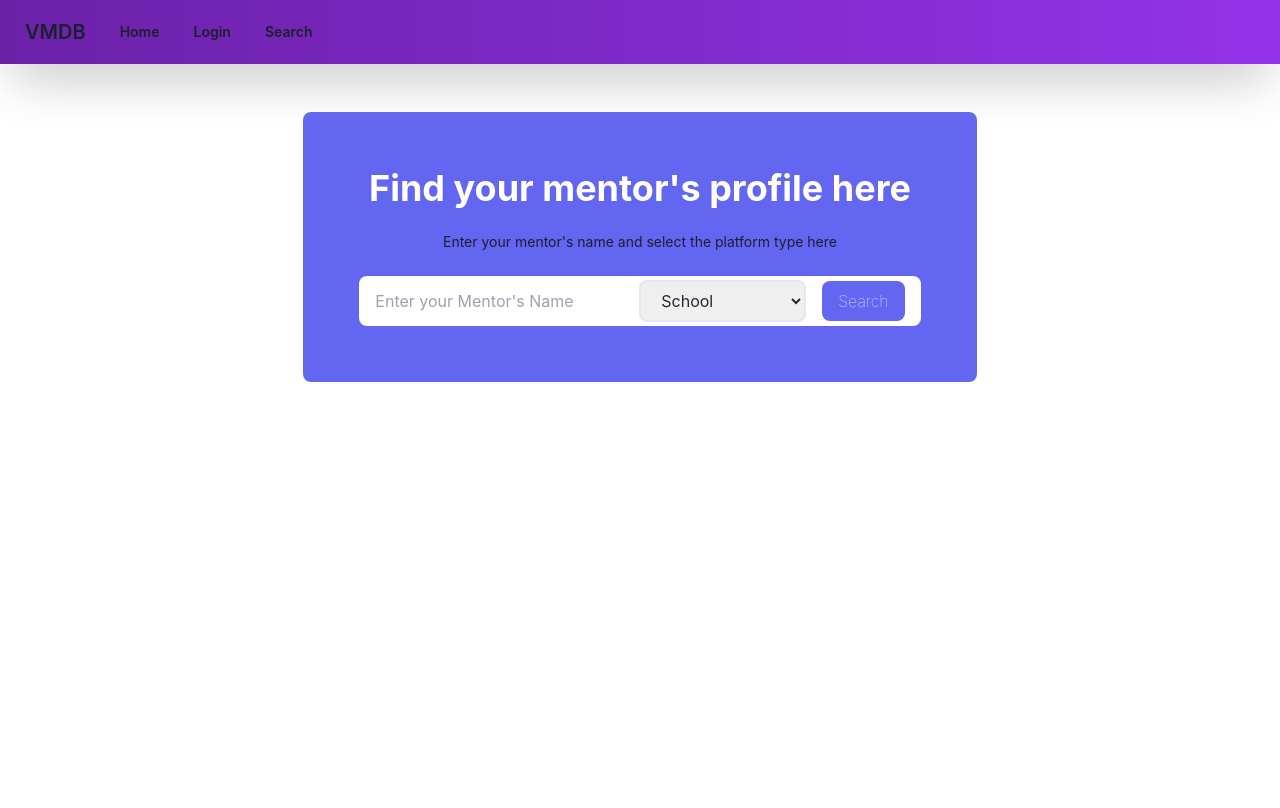
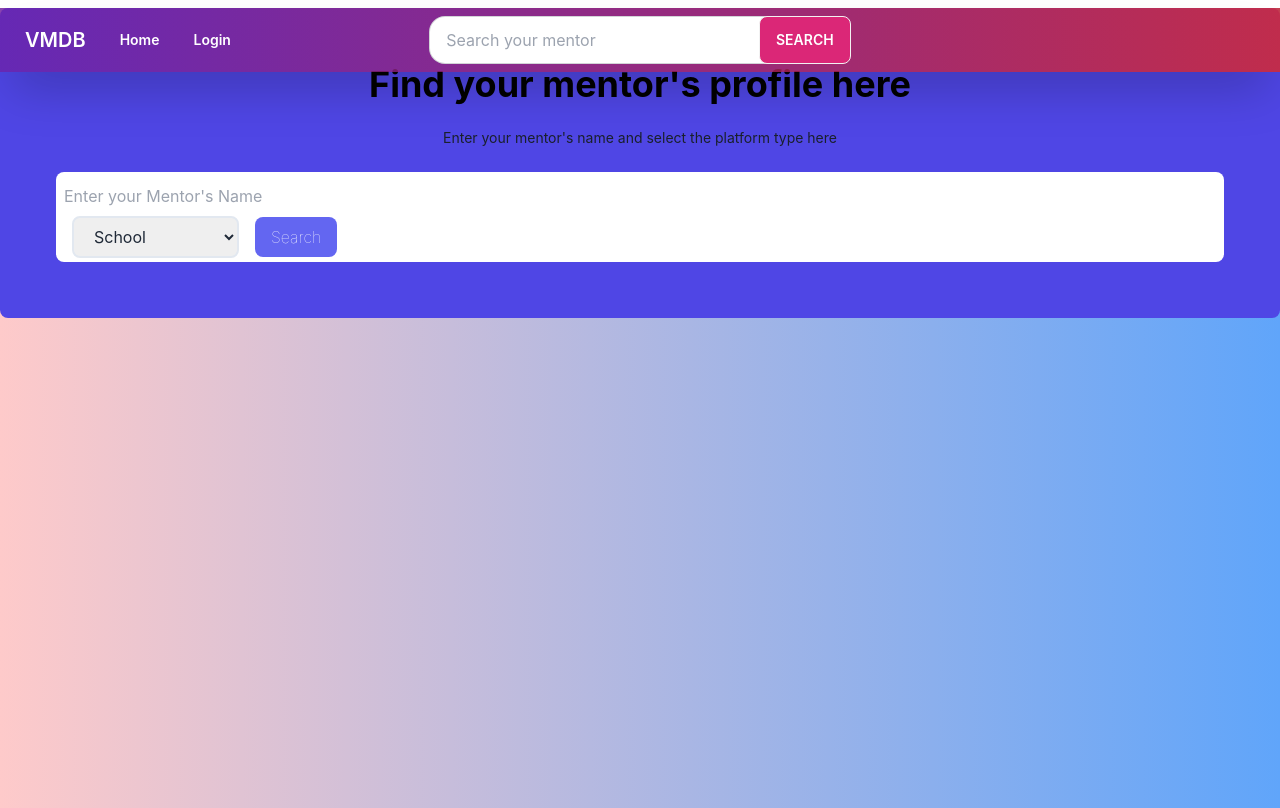
Before and after one commit to ArifinRafi/Virtual_mentor_database-VMDB-, a React (Create React App) app: page /Search in a window 1280 px wide. Built offline with nearby package versions, Linux system fonts and the light colour scheme.

Commit message:
navbar updated

```diff
--- a/src/App.js
+++ b/src/App.js
@@ -5,6 +5,7 @@ import Navbar from './pages/Navbar';
 import Signup from './pages/Signup';
 import Home from './pages/Home'
 import Search from './pages/Search';
+import Profile from './pages/Profile';
 
 function App() {
   const router = createBrowserRouter([
@@ -12,7 +13,8 @@ function App() {
     {path:'/Signup', element: <Signup></Signup>},
     {path:'/', element: <Home></Home>},
     {path:'/Home', element: <Home></Home>},
-    {path:'/Search', element: <Search></Search>}
+    {path:'/Search', element: <Search></Search>},
+    {path:'/Profile', element: <Profile></Profile>}
   ])
   return (
     <div className="App">
--- /dev/null
+++ b/src/components/Carousel.css
@@ -0,0 +1,12 @@
+.banner {
+    content:'';
+    position:absolute;
+    left:0; top:0;
+    width:100%; height:100%;
+    display:inline-block;
+    background: -moz-linear-gradient(top, rgba(0,47,75,0.5) 0%, rgba(220, 66, 37, 0.5) 100%);
+    filter: progid:DXImageTransform.Microsoft.gradient( startColorstr='#002f4b', endColorstr='#00000000',GradientType=0 ); /* IE6-9 */
+  }
+  .img-gradient img{
+    display:block;
+  }
--- a/src/components/Carousel.js
+++ b/src/components/Carousel.js
@@ -1,24 +1,28 @@
 import React from 'react';
 import banner1 from '../images/roboway.jpg'
+import './Carousel.css'
+import Navbar from '../pages/Navbar';
 
 const Carousel = () => {
     return (
         <div>
-            <div className="carousel w-full">
+            <div className="carousel w-full ">
+              <Navbar></Navbar>
   <div id="slide1" className="carousel-item relative w-full">
-    <img src={banner1} className="w-full" />
-    <div className="absolute flex justify-between transform -translate-y-1/2 left-5 right-5 top-1/2">
-      <a href="#slide4" className="btn btn-circle">❮</a>
+    <img src={banner1} className="w-full banner" />
+    <div className="absolute flex justify-between transform -translate-y-1/2 right-5 bottom-1">
+      <a href="#slide4" className=" mx-10 btn btn-circle">❮</a>
       <a href="#slide2" className="btn btn-circle">❯</a>
     </div>
   </div>
   <div id="slide2" className="carousel-item relative w-full">
     <img src={banner1} className="w-full" />
-    <div className="absolute flex justify-between transform -translate-y-1/2 left-5 right-5 top-1/2">
-      <a href="#slide1" className="btn btn-circle">❮</a>
+    <div className="absolute flex justify-between transform -translate-y-1/2 right-5 bottom-1">
+      <a href="#slide1" className="mx-10 btn btn-circle">❮</a>
       <a href="#slide3" className="btn btn-circle">❯</a>
     </div>
   </div>
+
 </div>
         </div>
     );
--- a/src/components/Features.js
+++ b/src/components/Features.js
@@ -46,7 +46,6 @@ const Features = () => {
               <div key={feature.name} className="relative pl-16">
                 <dt className="text-base font-semibold leading-7 text-gray-900">
                   <div className="absolute left-0 top-0 flex h-10 w-10 items-center justify-center rounded-lg bg-indigo-600">
-
                   </div>
                   {feature.name}
                 </dt>
--- a/src/components/LoginForm.js
+++ b/src/components/LoginForm.js
@@ -3,7 +3,7 @@ import Signup from '../pages/Signup';
 
 const LoginForm = () => {
     return (
-        <div>
+        <div >
             <div className="card flex-shrink-0 w-96 max-w-xl shadow-2xl bg-base-100">
       <div className="card-body">
         <div className="form-control">
@@ -22,7 +22,7 @@ const LoginForm = () => {
           </label>
         </div>
         <div className="form-control mt-6">
-          <button className="btn text-white bg-gradient-to-r  from-red-500 to-blue-700 shadow-2xl">Login</button>
+          <button className = "btn text-white bg-gradient-to-r  from-red-500 to-blue-700 shadow-2xl">Login</button>
         </div>
         <div><p>Don't have an account?
           {/* You can open the modal using ID.showModal() method */}
--- a/src/components/SearchBox.js
+++ b/src/components/SearchBox.js
@@ -2,18 +2,15 @@ import React from 'react';
 
 const SearchBox = () => {
 return (
-        <div>
-            <div className='flex justify-center my-12'>
-                <div className='w-90'>
 
-	                <div class="container mx-auto bg-indigo-500 rounded-lg p-14">
-		                <form>
-			                <h1 class="text-center font-bold text-white text-4xl"> <label> Find your mentor's profile here</label> </h1>
+
+    <form className=' mx-auto w-full bg-indigo-600 rounded-lg p-14 my-2'>
+        <h1 class="text-center font-bold text-black text-4xl"> <label> Find your mentor's profile here</label> </h1>
             <p class="mx-auto font-normal text-sm my-6 max-w-lg">Enter your mentor's name and select the platform type here</p>
-				                <div class="sm:flex items-center bg-white rounded-lg overflow-hidden px-2 py-1 justify-between">
-					            <input class="text-base text-gray-400 flex-grow outline-none px-2 " type="text" placeholder="Enter your Mentor's Name" />
+            <div class="grid  bg-white rounded-lg overflow-hidden px-2 py-1 justify-between">
+            <input class="text-black my-2 text-gray-400 flex-grow outline-none w-full" type="text" placeholder="Enter your Mentor's Name" />
                 <div class="ms:flex items-center px-2 rounded-lg space-x-4 mx-auto ">
-						                <select id="Com" class="text-base text-gray-800 outline-none border-2 px-4 py-2 rounded-lg">
+                    <select id="Com" class="text-black text-gray-800 outline-none border-2 px-4 py-2 rounded-lg">
                         <option value="School" selected>School</option>
                         <option value="College">College</option>
                         <option value="University">University</option>
@@ -25,12 +22,8 @@ const SearchBox = () => {
         </div>
     </form>
 
-                </div>
-            </div>
 
 
-        </div>
-        </div>
 );
 };
 
--- a/src/pages/Home.js
+++ b/src/pages/Home.js
@@ -6,12 +6,11 @@ import Features from '../components/Features';
 const Home = () => {
     return (
         <div>
-            <Navbar></Navbar>
-            <div>
+            <Navbar/>
                 <Carousel></Carousel>
-            </div>
-            <div> <Features></Features>
-            </div>
+
+             <Features></Features>
+
         </div>
     );
 };
--- a/src/pages/Navbar.js
+++ b/src/pages/Navbar.js
@@ -2,15 +2,23 @@ import React from 'react';
 import {Link} from 'react-router-dom'
 
 const Navbar = () => {
+
     return (
-        <div>
-            <div className="navbar bg-gradient-to-r  from-purple-800 to-purple-600 shadow-2xl ">
+
+            <div className="navbar  text-white bg-gradient-to-r fixed grid grid-cols-3  from-purple-800/[0.8] to-red-600/[0.8] shadow-2xl ">
+  <div>
   <Link to='/' className="btn btn-ghost normal-case text-xl">VMDB</Link>
   <Link to='/Home' className="btn btn-ghost normal-case">Home</Link>
   <Link to='/Login' className="btn btn-ghost normal-case">Login</Link>
-  <Link to='/Search' className="btn btn-ghost normal-case">Search</Link>
+  </div>
+  <form action="" className=''>
+  <input type="text" placeholder="Search your mentor " className="input rounded-2xl input-bordered text-black w-full items-center"/>
+  <div className='grid justify-items-end'>
+  <button className='btn absolute bg-pink-600 text-white my-[-24px]'>Search</button>
+  </div>
+  </form>
 </div>
-        </div>
+
     );
 };
 
--- /dev/null
+++ b/src/pages/Profile.js
@@ -0,0 +1,12 @@
+import React from 'react';
+
+const Profile = () => {
+    return (
+        <div className='h-screen bg-gray-500'>
+            Hello
+
+        </div>
+    );
+};
+
+export default Profile;
--- a/src/pages/Search.js
+++ b/src/pages/Search.js
@@ -4,9 +4,14 @@ import Navbar from '../pages/Navbar'
 
 const Search = () => {
     return (
-        <div>
+        <div className='h-screen bg-gradient-to-r  from-red-200 to-blue-400  '>
             <Navbar></Navbar>
+            <div >
             <SearchBox></SearchBox>
+                </div>
+
+
+
         </div>
     );
 };
--- a/src/pages/Signup.js
+++ b/src/pages/Signup.js
@@ -2,7 +2,7 @@ import React from 'react';
 
 const Signup = () => {
     return (
-        <div>
+        <div >
            <div className="form-control">
           <label className="label">
             <span className="label-text">First Name</span>
```
Lines whose indentation alone changed are shown as unchanged.
